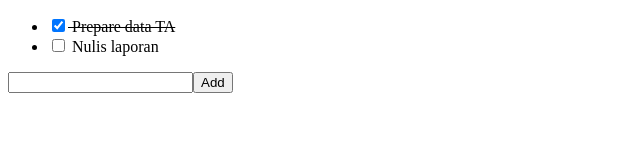
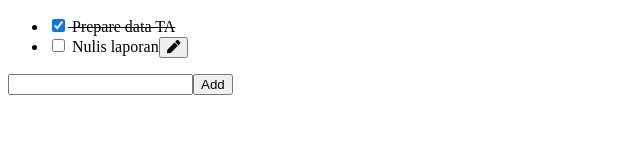
Before and after one commit to vayupranaditya-mitrais/ts-todo, a React (Create React App) app: page / in a window 1280 px wide. Shown: the top 160 px of the page, without its empty margins (0-640 px from the left). Built offline with nearby package versions, Linux system fonts and the light colour scheme.

Commit message:
add edit todo

```diff
--- a/package.json
+++ b/package.json
@@ -3,6 +3,9 @@
   "version": "0.1.0",
   "private": true,
   "dependencies": {
+    "@fortawesome/fontawesome-svg-core": "^1.2.35",
+    "@fortawesome/free-solid-svg-icons": "^5.15.3",
+    "@fortawesome/react-fontawesome": "^0.1.14",
     "@testing-library/jest-dom": "^5.14.1",
     "@testing-library/react": "^11.2.7",
     "@testing-library/user-event": "^12.8.3",
--- a/src/components/App.tsx
+++ b/src/components/App.tsx
@@ -41,11 +41,27 @@ function App() {
     setTodos([...todos, newTodo]);
   }
 
+  const updateTodo: UpdateTodo = (selectedTodo: Todo) => {
+    const newTodos = todos.map(todo => {
+      if (todo.id === selectedTodo.id) {
+        let x = {
+          ...todo,  // All other attributes
+          task: selectedTodo.task,
+        };
+        return x;
+      }
+      return todo;
+    });
+
+    setTodos(newTodos);
+  }
+
   return (
     <>
       <TodoList
         todos={todos}
         toggleTodo={toggleTodo}
+        updateTodo={updateTodo}
       />
       <AddTodoForm addTodo={addTodo}/>
     </>
--- a/src/components/TodoList.tsx
+++ b/src/components/TodoList.tsx
@@ -4,17 +4,20 @@ import { TodoListItem } from './TodoListItem';
 interface Props {
     todos: Todo[];
     toggleTodo: ToggleTodo;
+    updateTodo: UpdateTodo;
 }
 
-export const TodoList: React.FC<Props> = ({ todos, toggleTodo }) => {
+export const TodoList: React.FC<Props> = ({ todos, toggleTodo, updateTodo }) => {
     return (
         <ul>
             {todos.map(todo => (
-                <TodoListItem
-                    key={todo.task}
-                    todo={todo}
-                    toggleTodo={toggleTodo}
-                />
+                <div key={todo.id}>
+                    <TodoListItem
+                        todo={todo}
+                        toggleTodo={toggleTodo}
+                        updateTodo={updateTodo}
+                    />
+                </div>
             ))}
         </ul>
     )
--- a/src/components/TodoListItem.tsx
+++ b/src/components/TodoListItem.tsx
@@ -1,22 +1,57 @@
-import React from 'react';
+import React, { useState } from 'react';
+import { ReactElement } from 'react';
+import { FontAwesomeIcon } from '@fortawesome/react-fontawesome'
+import { faPen } from '@fortawesome/free-solid-svg-icons'
+import { TodoListItemEditable } from './TodoListItemEditable';
+import { TodoListItemNonEditable } from './TodoListItemNonEditable';
 
 interface Props {
     todo: Todo;
     toggleTodo: ToggleTodo;
+    updateTodo: UpdateTodo;
 }
 
-export const TodoListItem: React.FC<Props> = ({ todo, toggleTodo }) => {
+export const TodoListItem: React.FC<Props> = ({ todo, toggleTodo, updateTodo }) => {
+    const [isEditing, setIsEditing] = useState(false);
+
+    const child = (todo: Todo, toggleTodo: ToggleTodo): ReactElement => isEditing ? (
+        <TodoListItemEditable
+            todo={todo}
+            updateTodo={updateTodo}
+            toggleEditing={toggleEditing}
+        />
+    ) : (
+        <TodoListItemNonEditable
+            todo={todo}
+            toggleTodo={toggleTodo}
+        />
+    )
+
+    const showButtons = (todo: Todo): ReactElement => {
+        if (isEditing) return <></>;
+        if (!todo.isCompleted) {
+            return (
+                <>
+                    <button onClick={() => toggleEditing()}>
+                        <FontAwesomeIcon icon={ faPen } />
+                    </button>
+                </>
+            )
+        }
+        return (
+            <>
+            </>
+        )
+    }
+
+    const toggleEditing = (): void => {
+        setIsEditing(!isEditing);
+    }
+
     return (
         <li>
-            <label
-                style={{textDecoration: todo.isCompleted ? 'line-through' : undefined}}
-            >
-                <input
-                    type="checkbox"
-                    checked={todo.isCompleted}
-                    onChange={() => toggleTodo(todo)}
-                /> {todo.task}
-            </label>
+            {child(todo, toggleTodo)}
+            {showButtons(todo)}
         </li>
     )
 }
--- /dev/null
+++ b/src/components/TodoListItemEditable.tsx
@@ -0,0 +1,43 @@
+import React from 'react';
+import { useState } from 'react';
+import { FontAwesomeIcon } from '@fortawesome/react-fontawesome'
+import { faCheck, faTimes } from '@fortawesome/free-solid-svg-icons'
+
+
+interface Props {
+    todo: Todo;
+    updateTodo: UpdateTodo;
+    toggleEditing: Toggle;
+}
+
+export const TodoListItemEditable: React.FC<Props> = ({ todo, updateTodo, toggleEditing }) => {
+    const [task, setTask] = useState(todo.task);
+    return (
+        <>
+            <input
+                type="text"
+                value={task}
+                onChange={(elem) => setTask(elem.target.value)}
+            />
+            <button onClick={() => {
+                if (task.length == 0) {
+                    window.alert('Task can not be empty');
+                    return;
+                }
+
+                updateTodo({
+                    ...todo,
+                    task: task
+                });
+                toggleEditing();
+            }}>
+                <FontAwesomeIcon icon={ faCheck } />
+            </button>
+            <button onClick={() => {
+                toggleEditing();
+            }}>
+                <FontAwesomeIcon icon={ faTimes } />
+            </button>
+        </>
+    );
+}
--- /dev/null
+++ b/src/components/TodoListItemNonEditable.tsx
@@ -0,0 +1,22 @@
+import React, { useState } from 'react';
+
+interface Props {
+    todo: Todo;
+    toggleTodo: ToggleTodo;
+}
+
+export const TodoListItemNonEditable: React.FC<Props> = ({ todo, toggleTodo }) => {
+    return (
+        <>
+            <label
+                style={{textDecoration: todo.isCompleted ? 'line-through' : undefined}}
+            >
+                <input
+                    type="checkbox"
+                    checked={todo.isCompleted}
+                    onChange={() => toggleTodo(todo)}
+                /> {todo.task}
+            </label>
+        </>
+    )
+}
--- a/src/types.d.ts
+++ b/src/types.d.ts
@@ -5,5 +5,6 @@ interface Todo {
 }
 
 type ToggleTodo = (selectedTodo: Todo) => void;
-
 type AddTodo = (taskId: number, task: string) => void;
+type UpdateTodo = (selectedTodo: Todo) => void;
+type Toggle = () => void;
```
Also changed, not shown: 1 other file (tests, documents, lock files or other folders).
